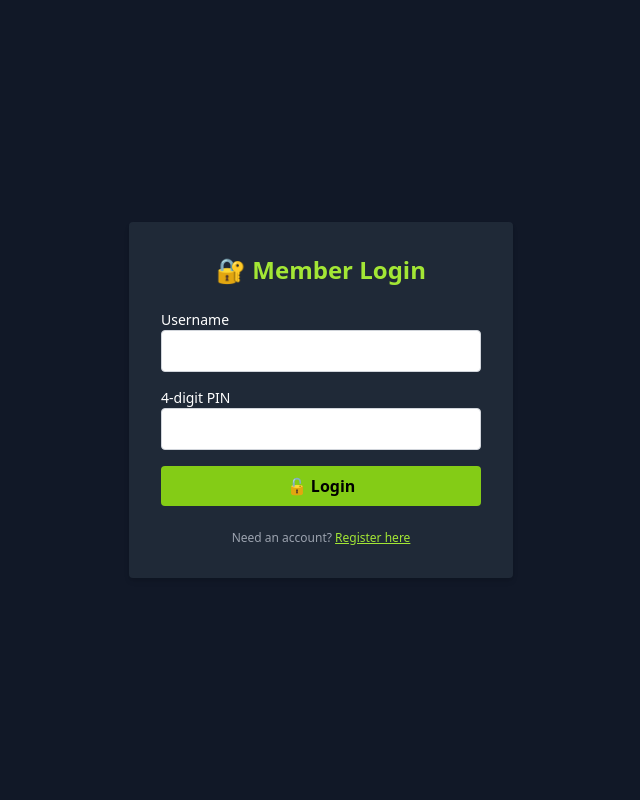
After one commit to LOCOtac/cyber-scavenger-hunt, a Flask app: page /auth in a window 1280 px wide. The commit adds this page. Shown: the whole page, without its empty margins (319-959 px from the left). Run offline with Flask 3, Linux system fonts and the light colour scheme; some libraries are stand-ins or nearby versions.

Commit message:
updated flag submition issue where EU can see other user flag. pin added

```diff
--- a/app.py
+++ b/app.py
@@ -9,6 +9,7 @@ import json
 from openai import OpenAI
 from dotenv import load_dotenv
 from db import save_submission, get_leaderboard, reset_leaderboard, init_db, reset_leaderboard as reset_leaderboard_data
+from db import get_player_by_name, get_player_by_id, create_player
 
 
 init_db()
@@ -94,6 +95,56 @@ def login():
 
         error = "Invalid credentials"
     return render_template("login.html", error=error)
+
+
+
+@app.route("/auth", methods=["GET", "POST"])
+def auth_login():
+    error = None
+    if request.method == "POST":
+        name = request.form.get("username", "").strip()
+        pin = request.form.get("password", "").strip()
+
+        from db import get_connection
+        with get_connection() as conn:
+            with conn.cursor() as c:
+                c.execute("SELECT id, pin, score, flags FROM leaderboard WHERE name = %s", (name,))
+                row = c.fetchone()
+                if row and row[1] == pin:
+                    session["user_id"] = row[0]
+                    session["name"] = name
+                    session["score"] = row[2]
+                    session["solved"] = row[3].split(",") if row[3] else []
+                    return redirect(url_for("home"))
+
+        error = "Invalid credentials"
+    return render_template("auth_login.html", error=error)
+
+@app.route("/auth/login", methods=["GET", "POST"])
+def auth_login():
+    from db import get_player_by_name
+
+    error = None
+    if request.method == "POST":
+        username = request.form.get("username", "").strip()
+        pin = request.form.get("password", "").strip()
+
+        player = get_player_by_name(username)
+
+        if player and pin == player.get("pin"):
+            session["name"] = player["name"]
+            session["user_id"] = player.get("id")
+            session["score"] = player.get("score", 0)
+            session["solved"] = player.get("solved", [])
+            return redirect(url_for("profile"))
+
+        error = "❌ Invalid username or PIN."
+
+    return render_template("auth_login.html", error=error)
+
+
+
+
 
 @app.route("/review", methods=["GET", "POST"])
 def review():
@@ -237,7 +288,8 @@ def submit():
             message = f"✅ Correct! You earned {VALID_FLAGS[flag]} points."
 
             # Save using user_id for secure lookup
-            save_submission(user_id, name, score, solved_flags)
+            save_submission(user_id, name, session.get("pin", ""), score, solved_flags)
+
 
         elif flag in solved_flags:
             message = "⚠️ You've already submitted this flag."
@@ -331,24 +383,29 @@ def register():
     if request.method == "POST":
         name = request.form.get("name", "").strip()
         pin = request.form.get("pin", "").strip()
-        from db import get_player_by_name, create_player
 
         if name and pin and len(pin) == 4 and pin.isdigit():
-            existing_player = get_player_by_name(name)
-            if existing_player:
+            existing = get_player_by_name(name)
+
+            if existing:
                 return "Username already taken. Please choose another.", 400
 
-            # ✅ Generate user_id and save in session
+            # Create new user
             user_id = str(uuid.uuid4())
-            session["user_id"] = user_id
-            create_player(name, pin, user_id)
-            session["name"] = name
-            session["score"] = 0
-            session["solved"] = []
+            create_player(user_id, name, pin)
+            set_session({"name": name, "score": 0, "solved": []}, user_id)
             return redirect(url_for("home"))
         else:
             return "Invalid input. Name and 4-digit PIN required.", 400
     return render_template("register.html")
+
+
+def set_session(user_data, user_id):
+    session["user_id"] = user_id
+    session["name"] = user_data["name"]
+    session["score"] = user_data["score"]
+    session["solved"] = user_data["solved"]
+
 
 
 
--- /dev/null
+++ b/templates/auth_login.html
@@ -0,0 +1,44 @@
+<!DOCTYPE html>
+<html lang="en">
+<head>
+  <meta charset="UTF-8">
+  <title>🔐 Secure Login</title>
+  <script src="https://cdn.tailwindcss.com"></script>
+</head>
+<body class="bg-gray-900 text-white min-h-screen flex items-center justify-center">
+
+  <div class="bg-gray-800 p-8 rounded shadow-md w-full max-w-sm">
+    <h1 class="text-2xl font-bold mb-6 text-center text-lime-400">🔐 Member Login</h1>
+
+    {% if error %}
+      <div class="bg-red-500 text-white p-2 mb-4 rounded text-center">
+        {{ error }}
+      </div>
+    {% endif %}
+
+    <form method="POST" class="space-y-4">
+      <div>
+        <label for="username" class="block text-sm font-medium">Username</label>
+        <input type="text" name="username" id="username" required
+               class="w-full px-3 py-2 text-black rounded border border-gray-300 focus:outline-none focus:ring focus:ring-lime-500">
+      </div>
+
+      <div>
+        <label for="password" class="block text-sm font-medium">4-digit PIN</label>
+        <input type="password" name="password" id="password" required maxlength="4"
+               class="w-full px-3 py-2 text-black rounded border border-gray-300 focus:outline-none focus:ring focus:ring-lime-500">
+      </div>
+
+      <button type="submit"
+              class="w-full bg-lime-500 hover:bg-lime-400 text-black font-bold py-2 rounded transition">
+        🔓 Login
+      </button>
+    </form>
+
+    <p class="text-xs mt-6 text-center text-gray-400">
+      Need an account? <a href="/register" class="underline text-lime-400">Register here</a>
+    </p>
+  </div>
+
+</body>
+</html>
--- a/templates/storefront.html
+++ b/templates/storefront.html
@@ -102,6 +102,7 @@
     <a href="/profile" class="underline text-blue-400">Your Profile</a>
     <a href="/cart" class="underline text-green-400 font-bold">🛒 View Cart</a>
     <a href="/stats" class="underline text-blue-400">Analytics</a>
+    <a href="/auth/login" class="underline text-blue-400">🔐 Auth Login</a>
 
 
 
```
Also changed, not shown: db.py (+41 -0 lines).
